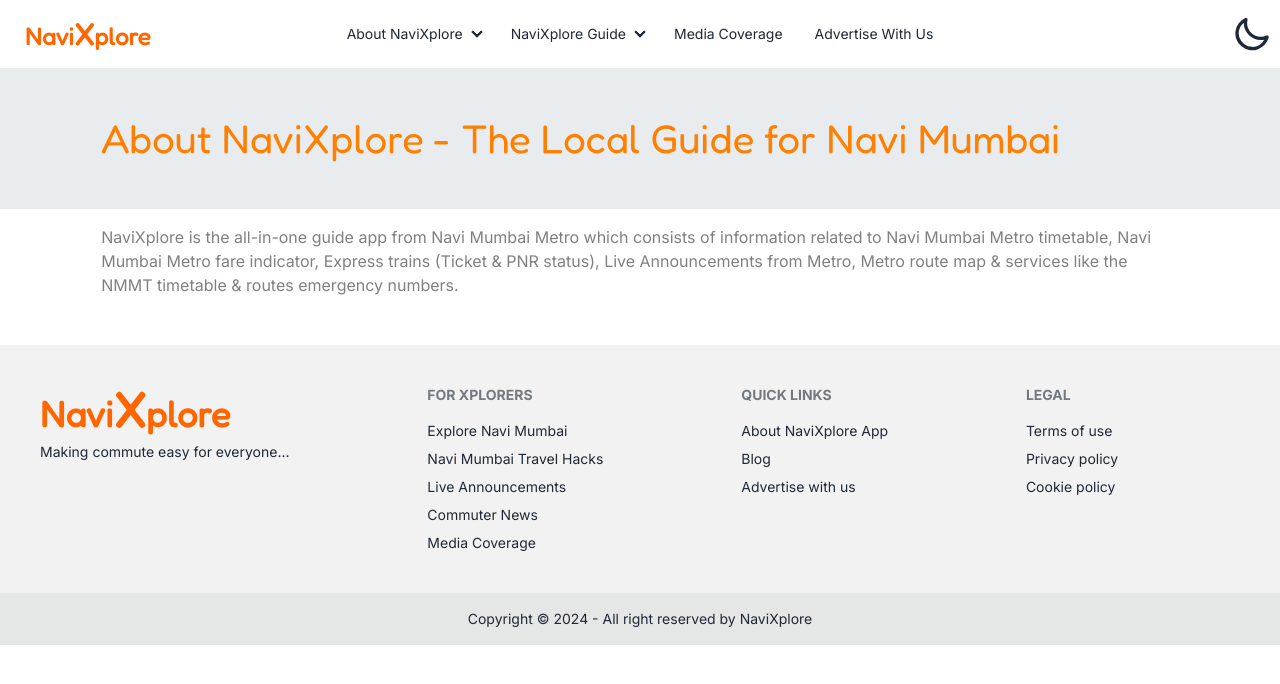
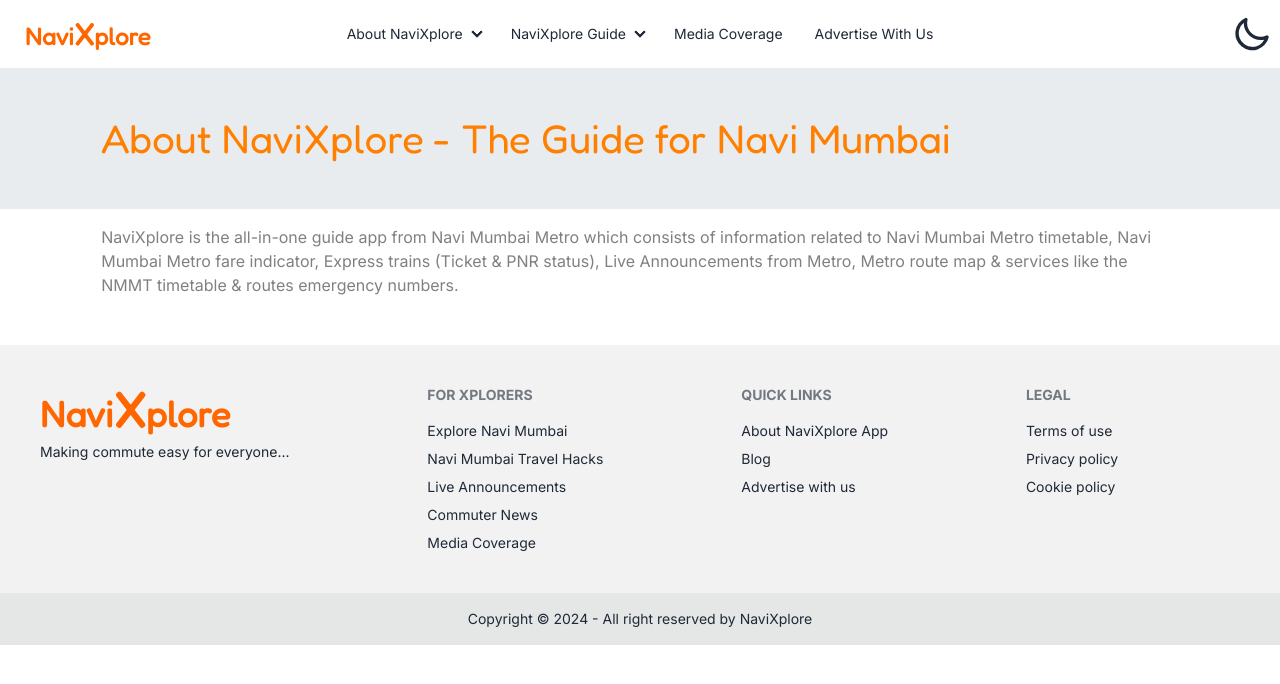
Before and after one commit to Kamran1819G/NaviXplore-Website-NextJS, a Next.js app: page /navixplore-app-features in a window 1280 px wide. Shown: the top 684 px of the page. Built offline with nearby package versions, Linux system fonts and the light colour scheme.

Commit message:
Update page.js

```diff
--- a/src/app/navixplore-app-features/page.js
+++ b/src/app/navixplore-app-features/page.js
@@ -3,7 +3,7 @@ function NaviXploreAppFeatures() {
       <>
         <div className="page-heading-section">
           <span className="page-heading text-4xl">
-            About NaviXplore - The Local Guide for Navi Mumbai
+            About NaviXplore - The Guide for Navi Mumbai
           </span>
         </div>
 
```
